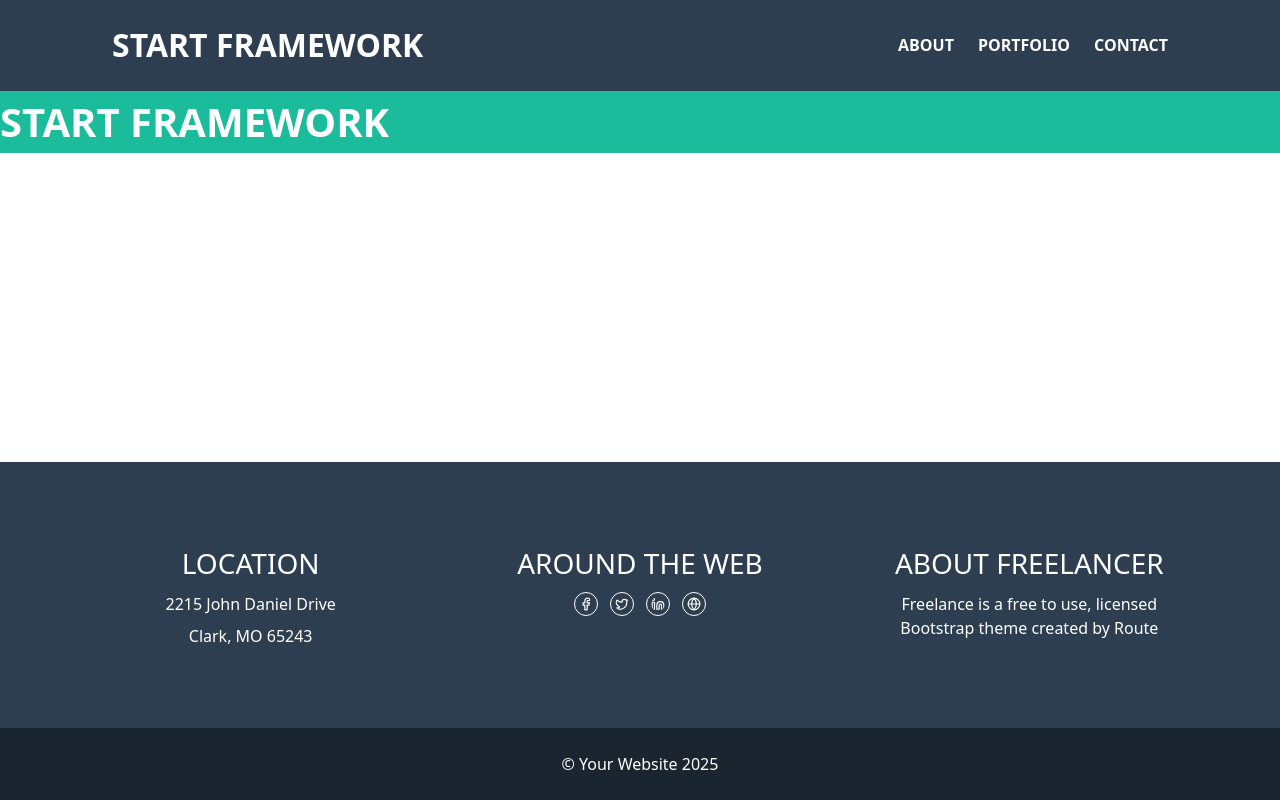
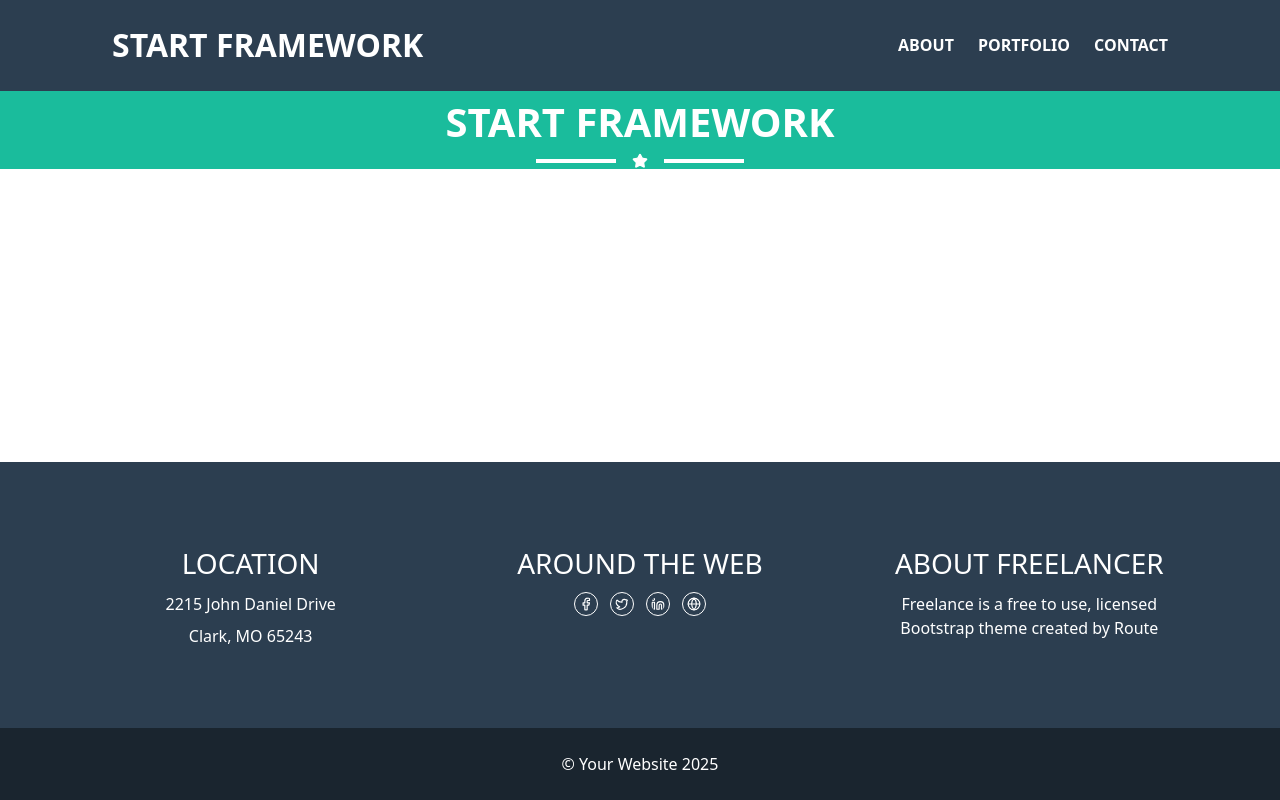
Before and after one commit to Margo-Mikhael/first-react-app2, a React (Vite) app: page / in a window 1280 px wide. Built offline with nearby package versions, Linux system fonts and the light colour scheme.

Commit message:
Add SVG avatar asset and refactor Header component layout

```diff
--- a/src/components/Header/Header.jsx
+++ b/src/components/Header/Header.jsx
@@ -1,7 +1,9 @@
+import { Star } from "lucide-react";
 import React from "react";
 
 export default function Header({ text, isDark }) {
   return (
+    <div className="flex flex-col items-center">
       <h1
         className={`text-lg font-bold uppercase text-[40px] ${
           isDark ? "text-default" : "text-white"
@@ -9,5 +11,19 @@ export default function Header({ text, isDark }) {
       >
         {text}
       </h1>
+      {/* Star Section */}
+      <div className="flex gap-4 items-center">
+        <span
+          className={`h-1 w-20 ${isDark ? "bg-default" : "bg-white"}`}
+        ></span>
+        <Star
+          fill={isDark ? "currentColor" : "#fff"}
+          className={`size-4 ${isDark ? "text-default" : "text-white"}`}
+        />
+        <span
+          className={`h-1 w-20 ${isDark ? "bg-default" : "bg-white"}`}
+        ></span>
+      </div>
+    </div>
   );
 }
```
Also changed, not shown: src/assets/avataaars.svg (added). Lines whose indentation alone changed are shown as unchanged.
